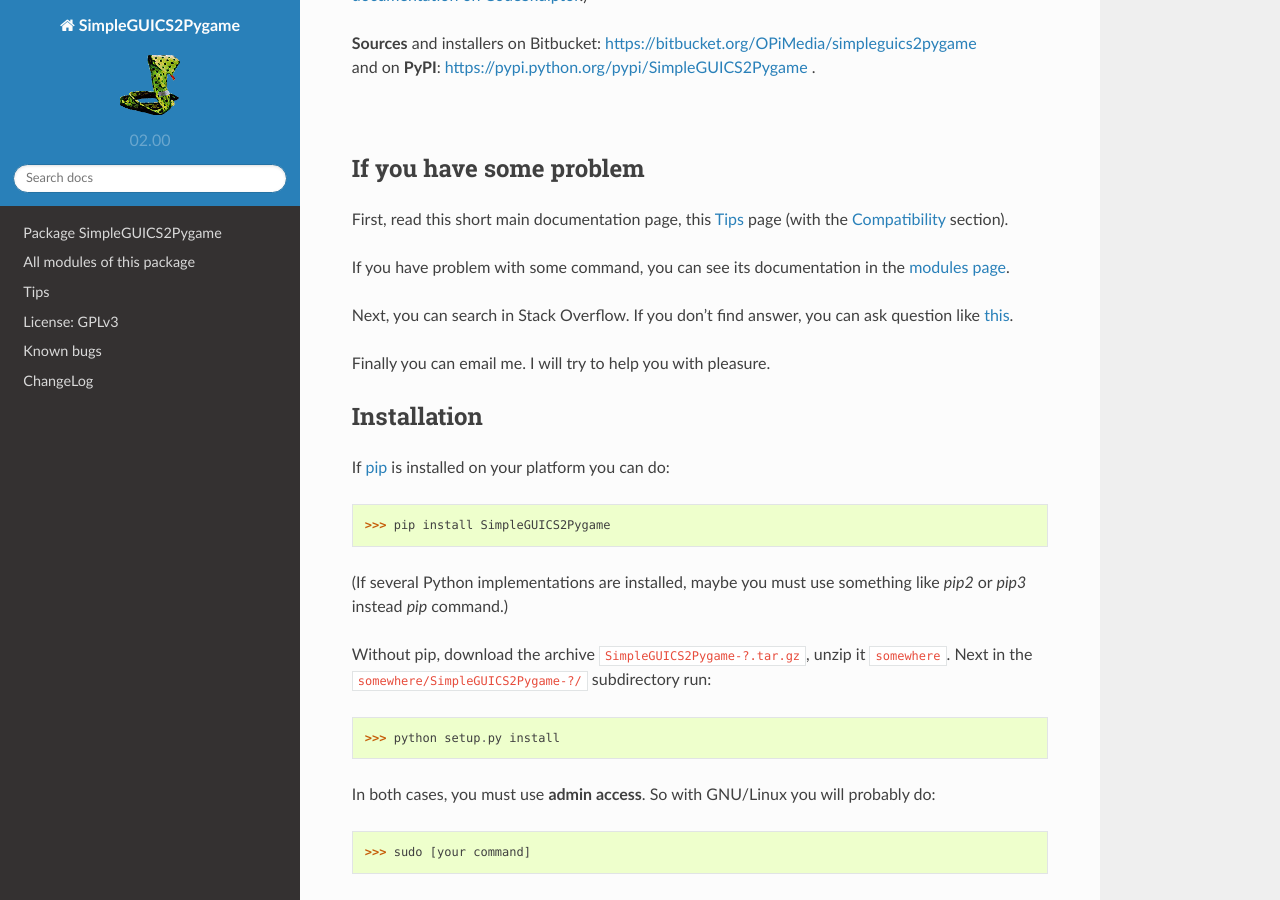
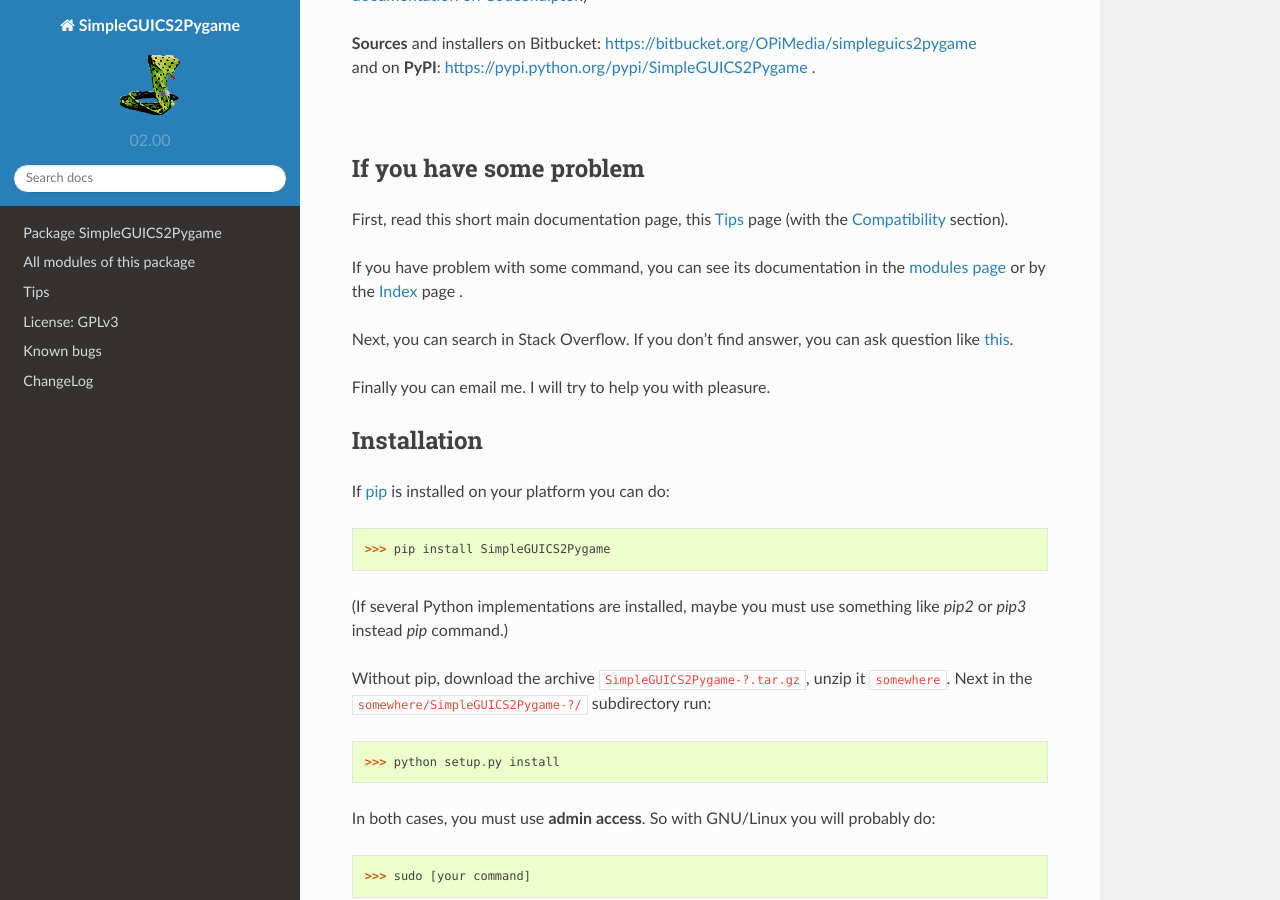
Before and after one commit to rhul-compsoc/SimpleGUICS2Pygame, a Sphinx documentation site: the page built from Sphinx/index.rst, in a window 1280 px wide and 900 px high, scrolled down 712 px. Built offline with Sphinx 7.4.7 and the Read the Docs theme 2.0.0, drawn with Linux system fonts in a browser that asks for light colours.

Commit message:
Added link to index in documentation.

```diff
--- a/Sphinx/index.rst
+++ b/Sphinx/index.rst
@@ -50,7 +50,8 @@
 (with the Compatibility_ section).
 
 If you have problem with some command,
-you can see its documentation in the `modules page`_.
+you can see its documentation in the `modules page`_
+or by the :ref:`genindex` page .
 
 Next, you can search in Stack Overflow.
 If you don't find answer, you can ask question like this_.
```
